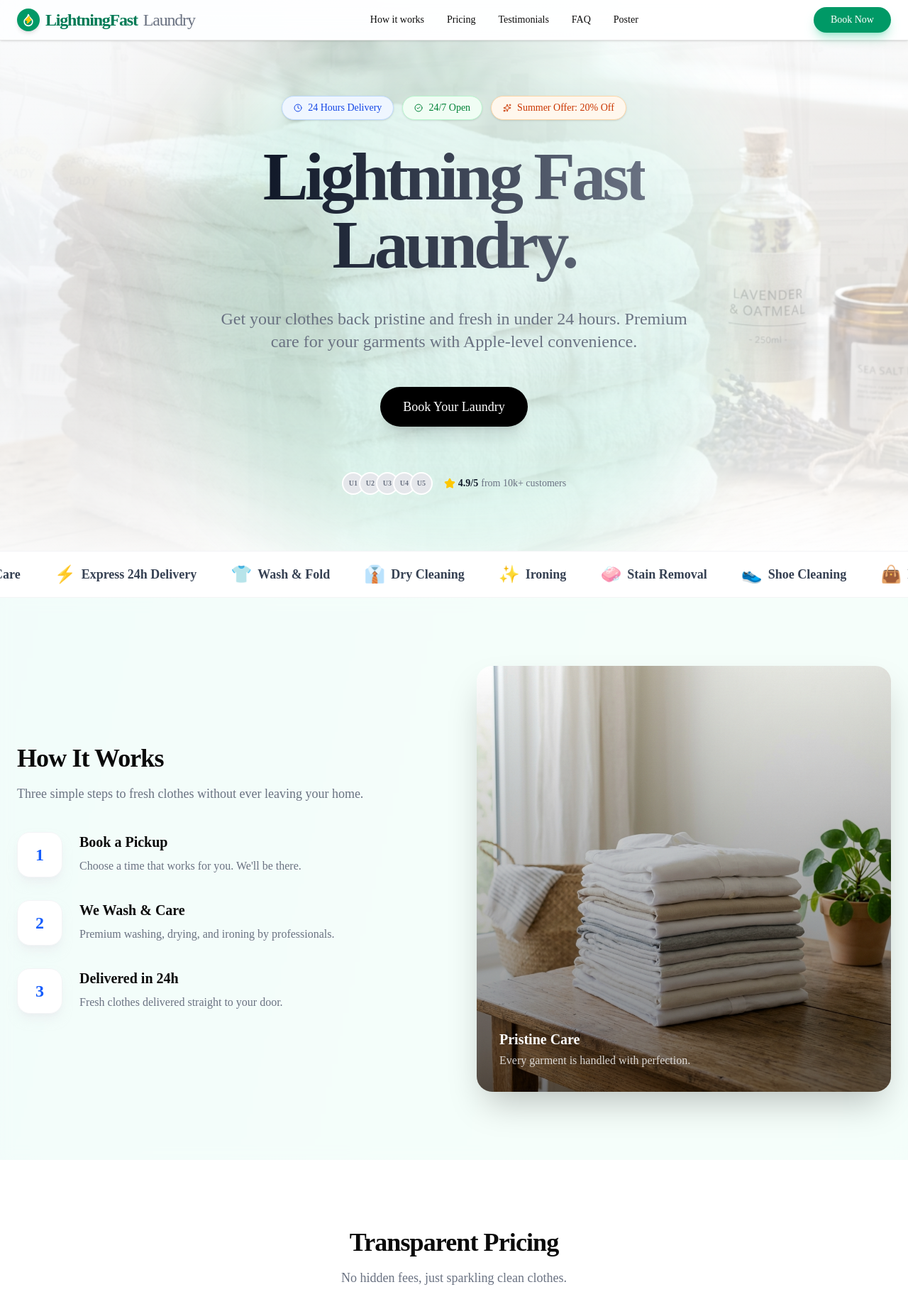
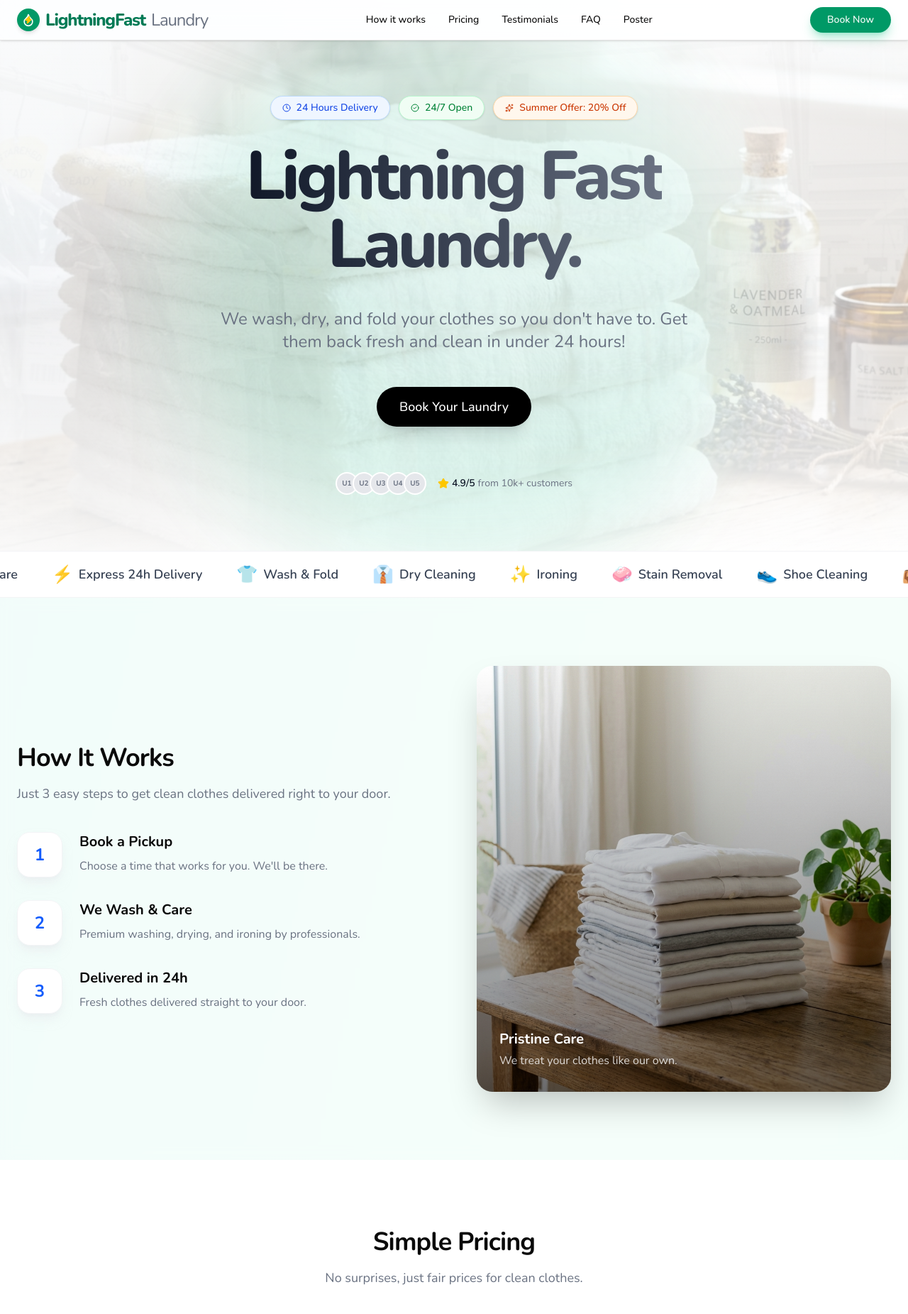
Before and after one commit to Amit123103/Laundry_application, a Next.js app in the folder apps/client/: page / in a window 1280 px wide. Shown: the top 1851 px of the page at 71% size. Built offline with nearby package versions, Linux system fonts and the light colour scheme.

Commit message:
Update client website texts and fonts to be simpler and more human

```diff
--- a/apps/client/src/app/globals.css
+++ b/apps/client/src/app/globals.css
@@ -7,7 +7,7 @@
 @theme inline {
   --color-background: var(--background);
   --color-foreground: var(--foreground);
-  --font-sans: var(--font-sans);
+  --font-sans: var(--font-nunito);
   --font-mono: var(--font-geist-mono);
   --font-heading: var(--font-sans);
   --color-sidebar-ring: var(--sidebar-ring);
--- a/apps/client/src/app/layout.tsx
+++ b/apps/client/src/app/layout.tsx
@@ -1,20 +1,15 @@
 import type { Metadata } from "next";
-import { Geist, Geist_Mono } from "next/font/google";
+import { Nunito } from "next/font/google";
 import "./globals.css";
 
-const geistSans = Geist({
-  variable: "--font-geist-sans",
-  subsets: ["latin"],
-});
-
-const geistMono = Geist_Mono({
-  variable: "--font-geist-mono",
+const nunito = Nunito({
+  variable: "--font-nunito",
   subsets: ["latin"],
 });
 
 export const metadata: Metadata = {
-  title: "Create Next App",
-  description: "Generated by create next app",
+  title: "LightningFast Laundry",
+  description: "Fast & Clean Laundry Service",
 };
 
 export default function RootLayout({
@@ -25,7 +20,7 @@ export default function RootLayout({
   return (
     <html
       lang="en"
-      className={`${geistSans.variable} ${geistMono.variable} h-full antialiased`}
+      className={`${nunito.variable} font-sans h-full antialiased`}
     >
       <body className="min-h-full flex flex-col">{children}</body>
     </html>
--- a/apps/client/src/app/page.tsx
+++ b/apps/client/src/app/page.tsx
@@ -118,7 +118,7 @@ export default function Home() {
             </motion.h1>
 
             <motion.p variants={fadeInUp} className="text-xl md:text-2xl text-gray-500 dark:text-gray-400 max-w-2xl font-light">
-              Get your clothes back pristine and fresh in under 24 hours. Premium care for your garments with Apple-level convenience.
+              We wash, dry, and fold your clothes so you don't have to. Get them back fresh and clean in under 24 hours!
             </motion.p>
 
             <motion.div variants={fadeInUp} className="flex flex-col sm:flex-row gap-4 mt-4 w-full sm:w-auto">
@@ -184,7 +184,7 @@ export default function Home() {
             >
               <motion.div variants={fadeInUp}>
                 <h2 className="text-4xl font-bold tracking-tight mb-4">How It Works</h2>
-                <p className="text-gray-500 text-lg mb-10">Three simple steps to fresh clothes without ever leaving your home.</p>
+                <p className="text-gray-500 text-lg mb-10">Just 3 easy steps to get clean clothes delivered right to your door.</p>
 
                 <div className="space-y-8">
                   {[
@@ -218,7 +218,7 @@ export default function Home() {
                 <div className="absolute inset-0 bg-gradient-to-t from-black/50 to-transparent flex items-end p-8">
                   <div className="text-white">
                     <p className="font-bold text-xl mb-1">Pristine Care</p>
-                    <p className="text-white/80">Every garment is handled with perfection.</p>
+                    <p className="text-white/80">We treat your clothes like our own.</p>
                   </div>
                 </div>
               </motion.div>
@@ -235,8 +235,8 @@ export default function Home() {
             variants={staggerContainer}
           >
             <motion.div className="text-center max-w-3xl mx-auto mb-16" variants={fadeInUp}>
-              <h2 className="text-4xl font-bold tracking-tight mb-4">Transparent Pricing</h2>
-              <p className="text-gray-500 text-lg">No hidden fees, just sparkling clean clothes.</p>
+              <h2 className="text-4xl font-bold tracking-tight mb-4">Simple Pricing</h2>
+              <p className="text-gray-500 text-lg">No surprises, just fair prices for clean clothes.</p>
             </motion.div>
 
             <div className="grid md:grid-cols-3 gap-8 max-w-5xl mx-auto mb-16">
@@ -297,8 +297,8 @@ export default function Home() {
                 />
                 <div className="absolute inset-0 bg-gradient-to-t from-black/60 to-transparent flex items-end p-8">
                   <div className="text-white max-w-xl">
-                    <p className="font-bold text-3xl mb-2">The Dry Cleaning Experts</p>
-                    <p className="text-white/80 text-lg">Entrust us with your most valuable and delicate fabrics. Our state-of-the-art facilities ensure they are treated with the utmost care.</p>
+                    <p className="font-bold text-3xl mb-2">Professional Dry Cleaning</p>
+                    <p className="text-white/80 text-lg">Got special clothes? We take extra care of your suits, dresses, and delicate fabrics so they look brand new.</p>
                   </div>
                 </div>
             </motion.div>
@@ -314,8 +314,8 @@ export default function Home() {
             variants={staggerContainer}
           >
             <motion.div className="text-center max-w-3xl mx-auto mb-16" variants={fadeInUp}>
-              <h2 className="text-4xl font-bold tracking-tight mb-4">Loved by Customers</h2>
-              <p className="text-gray-500 text-lg">Don't just take our word for it.</p>
+              <h2 className="text-4xl font-bold tracking-tight mb-4">What Our Customers Say</h2>
+              <p className="text-gray-500 text-lg">Here's why people love our service.</p>
             </motion.div>
 
             <div className="grid md:grid-cols-3 gap-6 max-w-5xl mx-auto">
@@ -378,8 +378,8 @@ export default function Home() {
             variants={staggerContainer}
           >
             <motion.div className="text-center max-w-3xl mx-auto mb-12" variants={fadeInUp}>
-              <h2 className="text-4xl font-bold tracking-tight mb-4">Spread the Word</h2>
-              <p className="text-gray-500 text-lg">Download our promotional poster and share it with your friends!</p>
+              <h2 className="text-4xl font-bold tracking-tight mb-4">Tell Your Friends</h2>
+              <p className="text-gray-500 text-lg">Download our poster and help us spread the word!</p>
             </motion.div>
 
             <motion.div variants={fadeInUp} className="flex flex-col items-center gap-8">
@@ -410,7 +410,7 @@ export default function Home() {
           <div className="grid grid-cols-1 md:grid-cols-3 gap-8 text-center md:text-left mb-8">
             <div>
               <h3 className="font-bold text-lg text-emerald-900 dark:text-emerald-100 mb-4">LightningFast Laundry</h3>
-              <p className="text-gray-500">Get your clothes back pristine and fresh in under 24 hours. Premium care for your garments.</p>
+              <p className="text-gray-500">We wash, dry, and fold your clothes so you don't have to. Get them back fresh and clean in under 24 hours!</p>
             </div>
             <div>
               <h3 className="font-bold text-lg text-emerald-900 dark:text-emerald-100 mb-4">Contact Us</h3>
```
